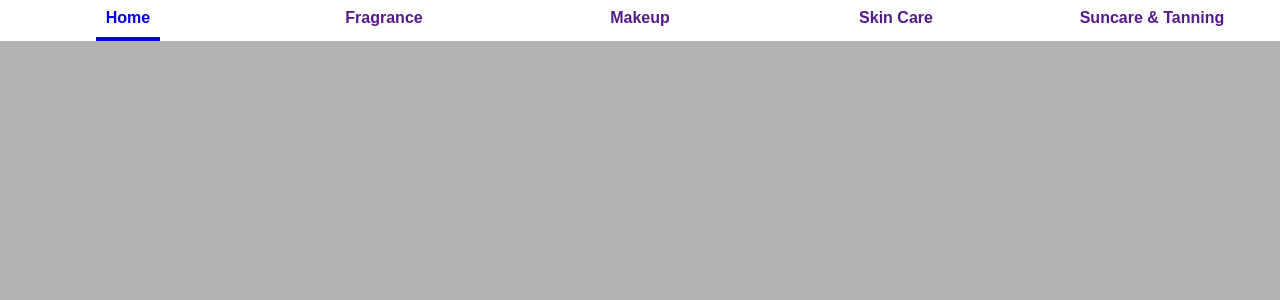
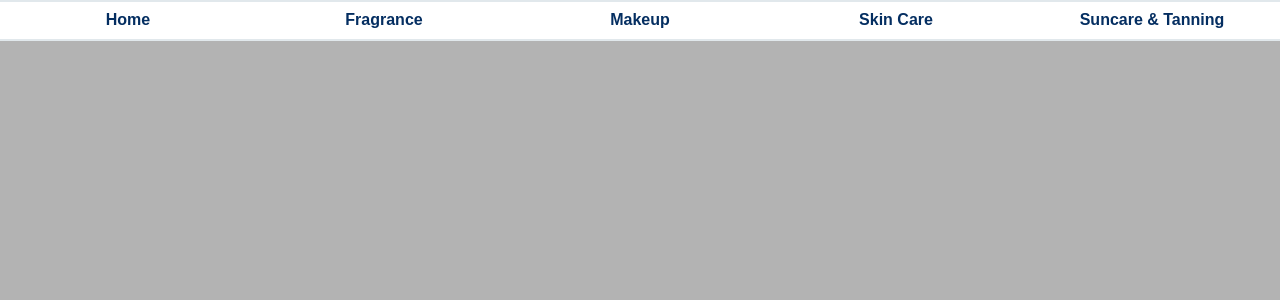
Before and after one commit to DJWaddsIW/mega-menu, a React (Create React App) app: page / in a window 1280 px wide. Shown: the top 300 px of the page. Built offline with nearby package versions, Linux system fonts and the light colour scheme.

Commit message:
removed grid

```diff
--- a/src/components/LinkOption.js
+++ b/src/components/LinkOption.js
@@ -3,24 +3,26 @@ import styled from "styled-components";
 
 const Wrapper = styled.li`
   width: calc(100% - 16px);
-  display: grid;
-  grid-template-columns: 80% 20%;
+  display: flex;
+  flex-direction: row;
+  font-weight: 400;
+  font-size: 14px;
+  padding: 8px 10px;
+`;
+
+const Link = styled.a`
+  color: #042E61;
+  padding-left: 8px;
+  text-decoration: none;
+  display: inline-block;
   &:hover {
     text-decoration: underline;
   }
-  padding: 8px 10px;
-  background-color: lime;
-`;
-
-const Link = styled.a`
-  padding-left: 8px;
-  text-decoration: none;
-  display: inline-block;
 `;
 
 const Arrow = styled.p`
+  color: red;
   text-align: right;
-  color: red;
   font-weight: bolder;
 `;
 
--- a/src/components/Menu.js
+++ b/src/components/Menu.js
@@ -3,8 +3,11 @@ import styled from "styled-components";
 import SubMenu from './SubMenu';
 
 const Wrapper = styled.ul`
+  font-family: Nationale, sans-serif;
   background-color: white;
   display: flex;
+  border-top: 2px solid #E1E8EC;
+  border-bottom: 2px solid #E1E8EC;
 `;
 
 const ListItem = styled.li`
@@ -24,7 +27,10 @@ const ListItem = styled.li`
 `;
 
 const Link = styled.a`
+  color: #042E61;
   text-decoration: none;
+  font-size: 16px;
+  font-weight: 600;
   font-weight: bolder;
   display: inline-block;
   padding: 8px 10px;
--- a/src/components/SubMenu.js
+++ b/src/components/SubMenu.js
@@ -21,10 +21,12 @@ const ListItem = styled.li`
 `;
 
 const Link = styled.a`
+  color: #042E61;
   text-decoration: none;
   display: inline-block;
+  font-weight: 800;
+  font-size: 14px;
   padding: 8px 10px;
-  font-weight: bolder;
   &:hover {
     text-decoration: underline;
   }
```
